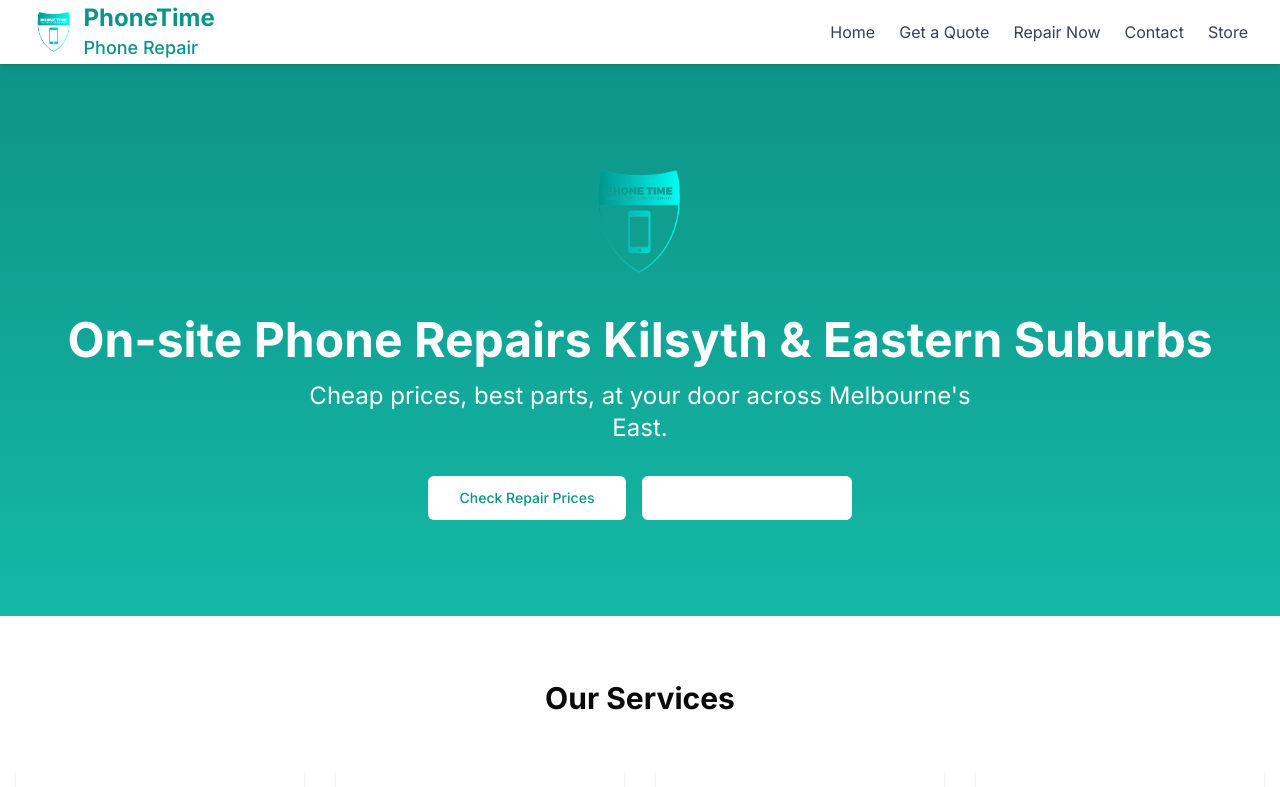
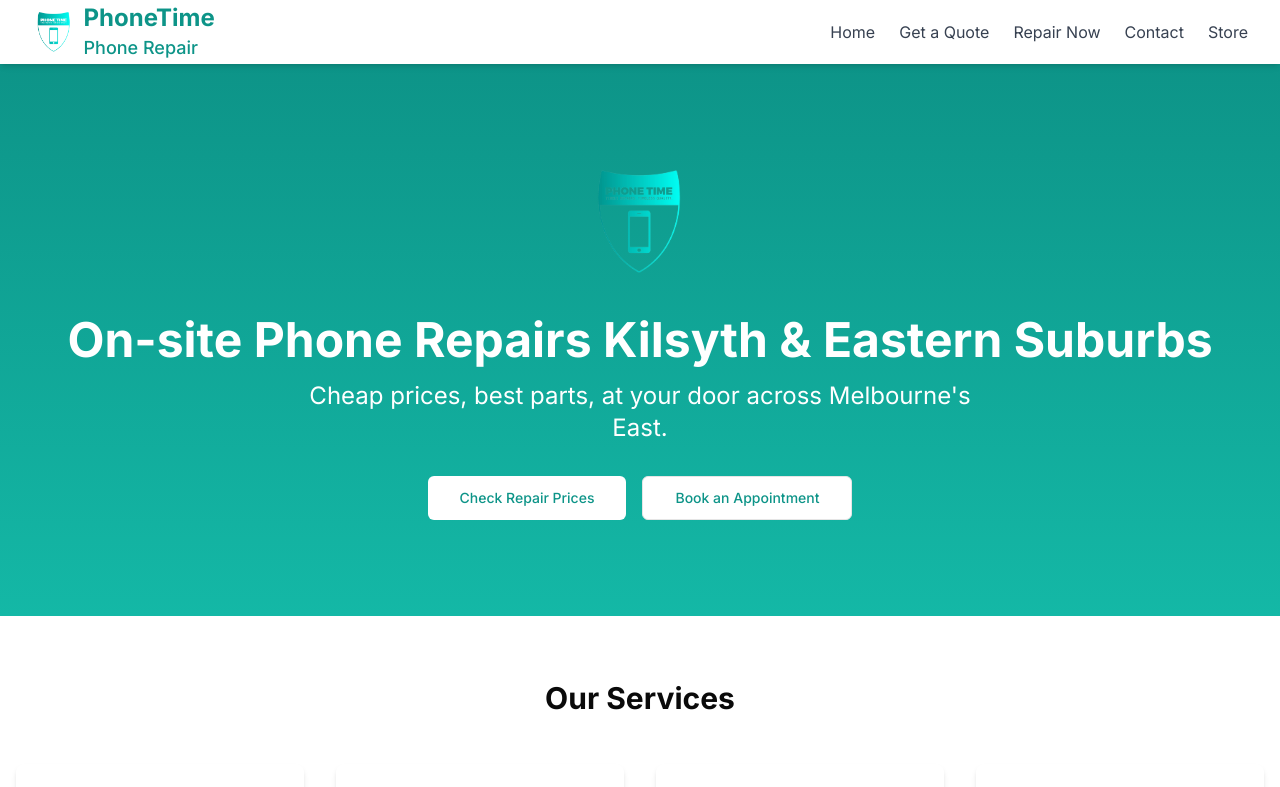
Before and after one commit to PhoneTime/vercel, a Next.js app: page / in a window 1280 px wide. Shown: the top 787 px of the page. Built offline with nearby package versions, Linux system fonts and the light colour scheme.

Commit message:
Style: Sync button colors

```diff
--- a/app/page.tsx
+++ b/app/page.tsx
@@ -57,7 +57,7 @@ export default function Home() {
               <Button
                 size="lg"
                 variant="outline"
-                className="border-white text-white hover:bg-white hover:text-teal-600"
+                className="bg-white text-teal-600 hover:bg-slate-100"
               >
                 Book an Appointment
               </Button>
```
